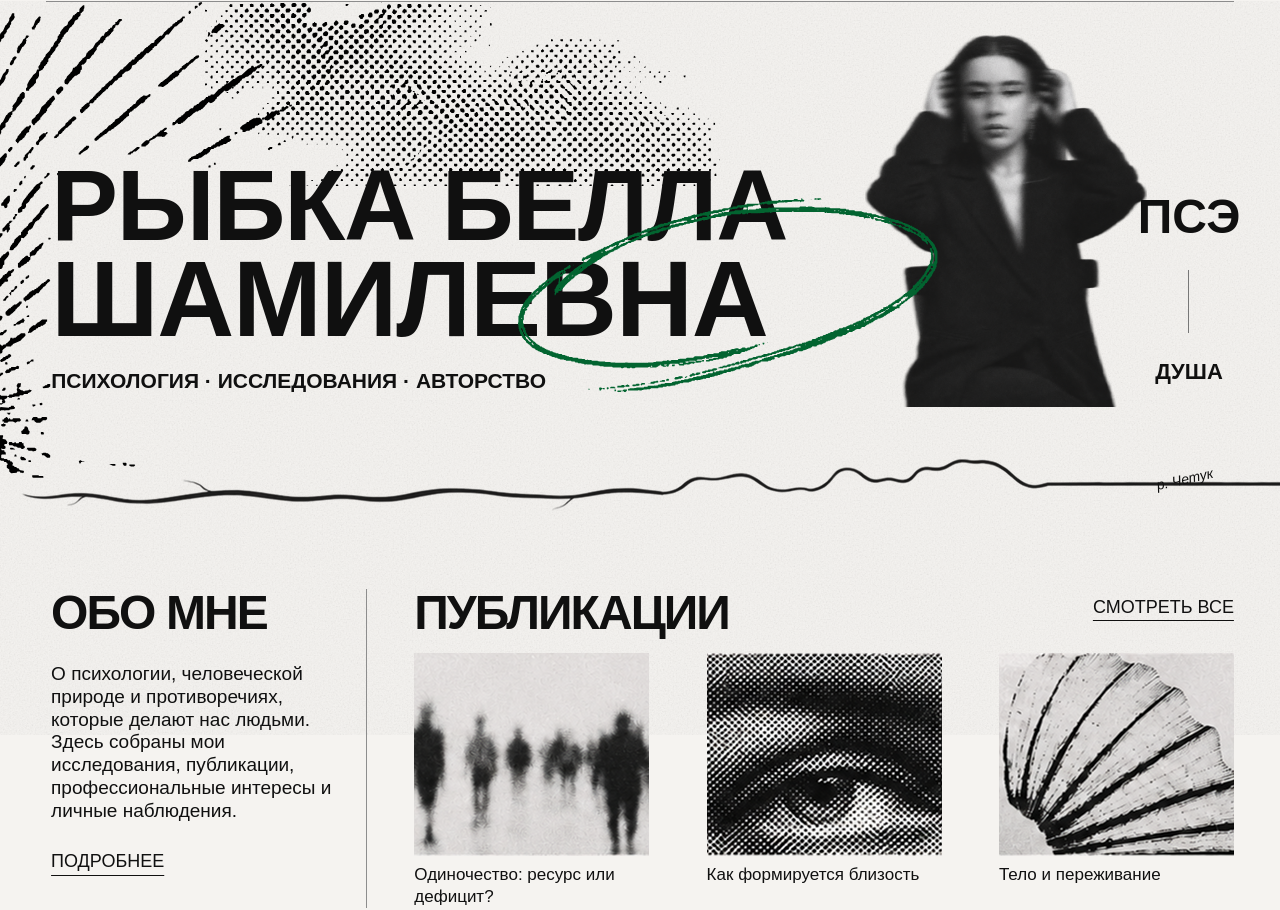
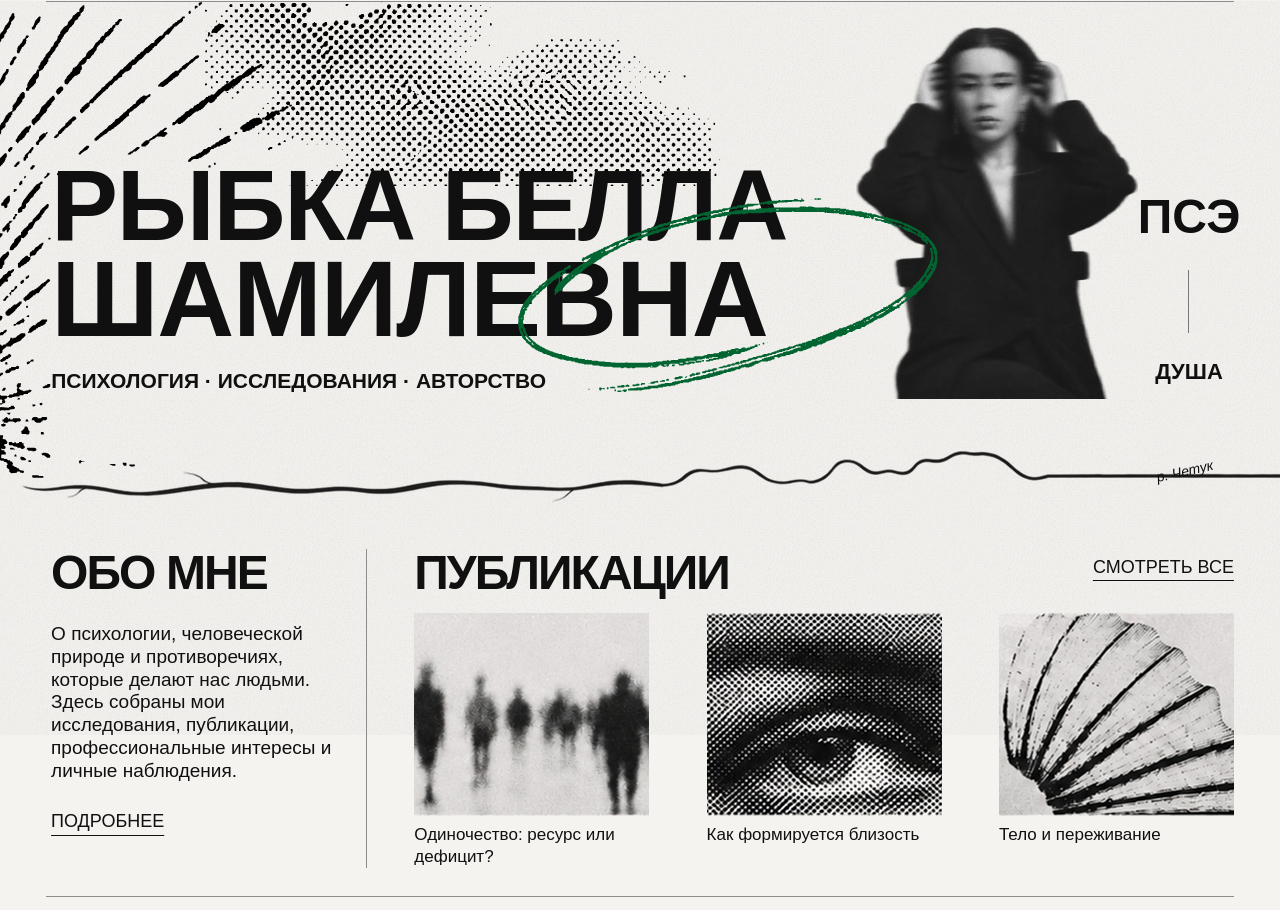
Before and after one commit to dmitriyribka27/bella_shamilevna, an Astro site: page / in a window 1280 px wide. Shown: the part 65-975 px from the top of the page. Built offline with nearby package versions, Linux system fonts and the light colour scheme; Astro itself is replaced by a stand-in of ours.

Commit message:
Align portrait with river and reduce gap before homepage content

```diff
--- a/src/styles/global.css
+++ b/src/styles/global.css
@@ -178,3 +178,11 @@ main,.site-footer{position:relative;z-index:1}
   z-index:-1;
   pointer-events:none;
 }
+
+/* Desktop hero finishing: shift portrait and river together; tighten whitespace
+   before the about/publications section without crowding the divider. */
+@media(min-width:1080px){
+  .hero-portrait{top:-25px;right:11.1%}
+  .wave-wrap{margin-top:-21px;height:99px}
+  .home-lower{margin-top:14px}
+}
```
